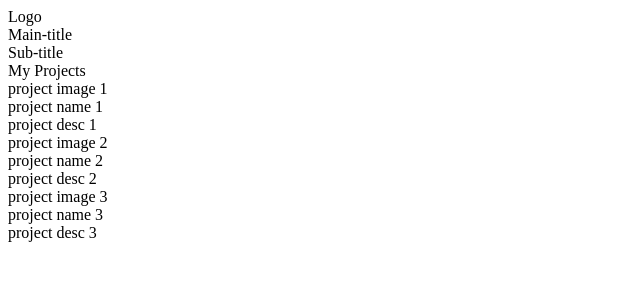
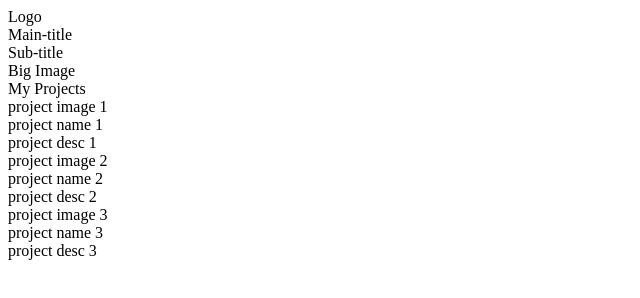
Before and after one commit to Gixugif/gixugif.github.io, a plain HTML site: page main.html in a window 1280 px wide. Shown: the whole page, without its empty margins (0-640 px from the left). Drawn offline with Linux system fonts and the light colour scheme.

Commit message:
Add mark for the big image into the html framework
The section for the big image that will be placed at the top of the page
was included, but the actual notation for it was forgotten.

Added in the notation so that I know what's going there

```diff
--- a/main.html
+++ b/main.html
@@ -9,6 +9,7 @@
 			<div>Sub-title</div>
 		</header>
 		<section>
+			<div>Big Image</div>
 		</section>
 		<section>
 			<div>
```
